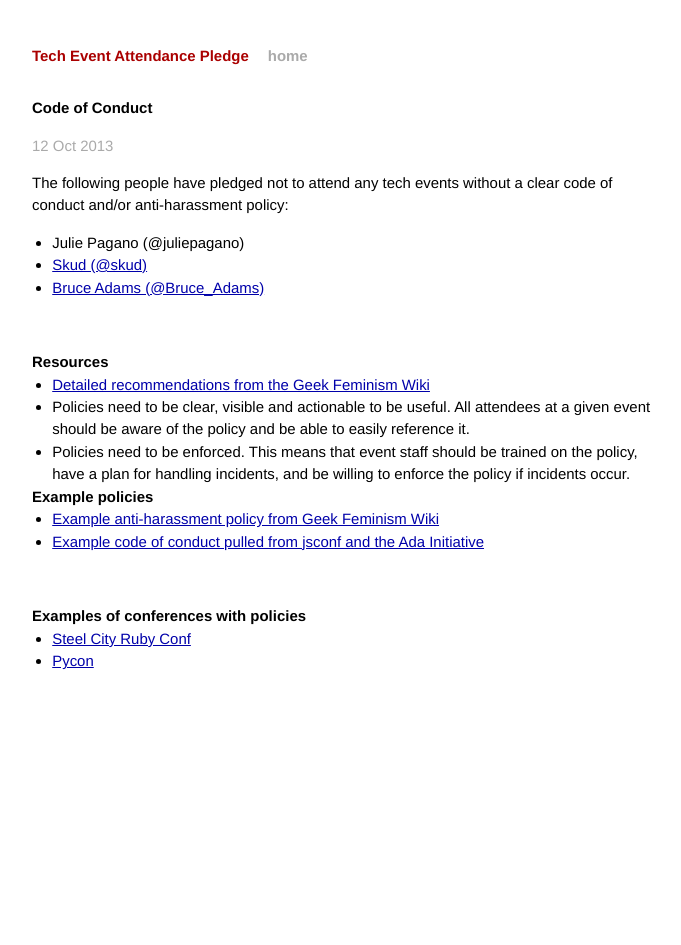
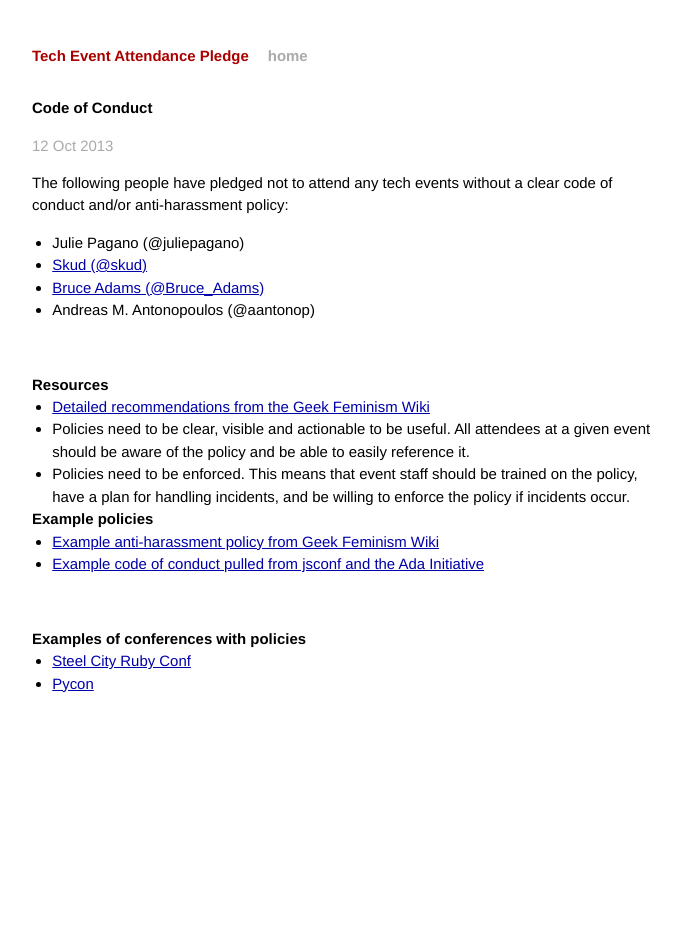
Before and after one commit to techtektek/tech-event-attendance-pledge.github.io, a Jekyll site: the page built from _posts/2013-10-12-code-of-conduct.markdown, in a window 1280 px wide. Shown: the whole page, without its empty margins (294-975 px from the left). Built offline with Jekyll 4.4.1, drawn with Linux system fonts in a browser that asks for light colours; Markdown is read by kramdown in place of the engine named in the settings.

Commit message:
Update 2013-10-12-code-of-conduct.markdown
Added my name, as I have publicly pledged not to attend or speak at conferences without enforced conduct policies

```diff
--- a/_posts/2013-10-12-code-of-conduct.markdown
+++ b/_posts/2013-10-12-code-of-conduct.markdown
@@ -11,6 +11,7 @@ clear code of conduct and/or anti-harassment policy:
 * Julie Pagano (@juliepagano)
 * [Skud (@skud)](https://twitter.com/Skud/status/389158683235459072)
 * [Bruce Adams (@Bruce_Adams)](https://twitter.com/Bruce_Adams)
+* Andreas M. Antonopoulos (@aantonop)
 
 <br/>
 
```
